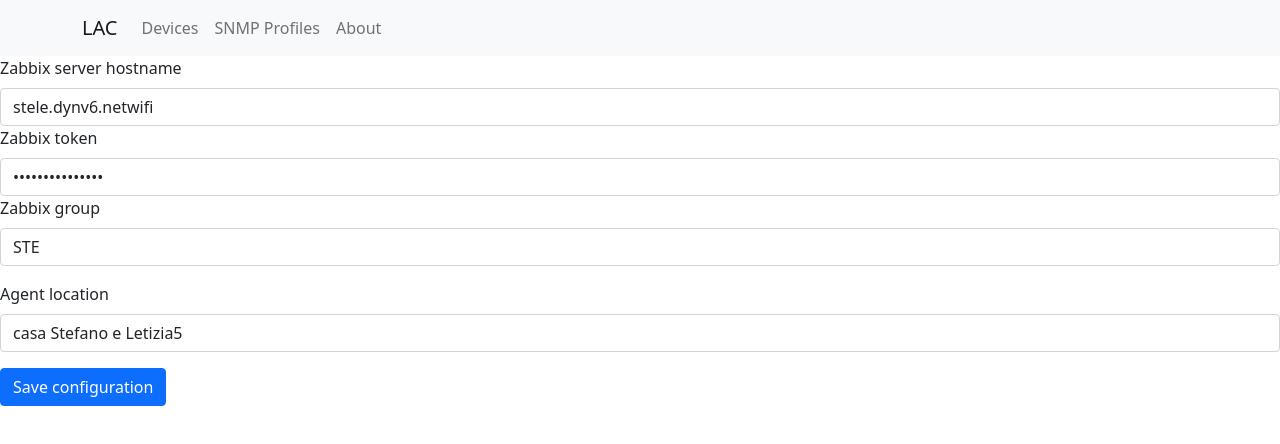
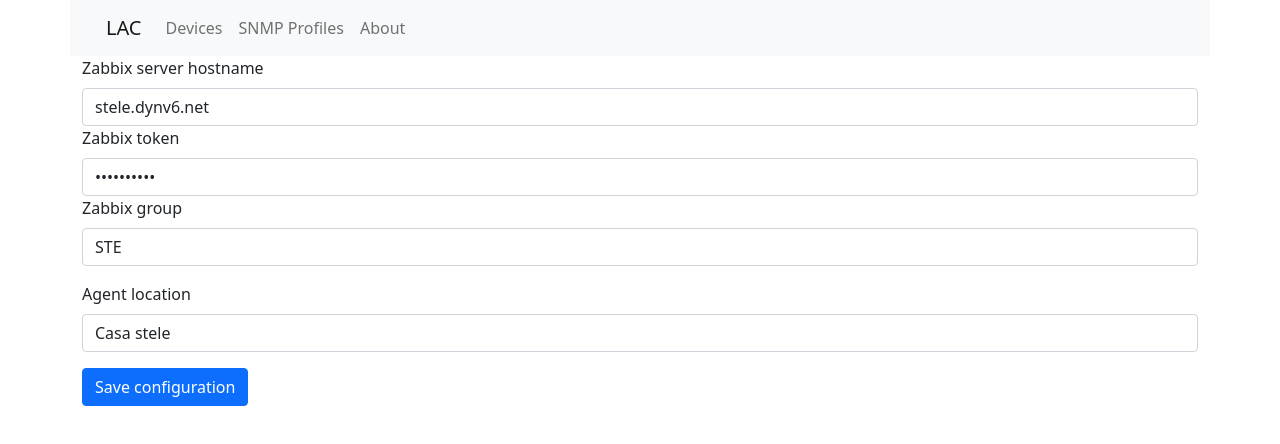
Before and after one commit to steledama/lac, a Next.js app: page / in a window 1280 px wide. Shown: the top 444 px of the page. Built offline with nearby package versions, Linux system fonts and the light colour scheme.

Commit message:
conf instead of config to avoid conflicts

```diff
--- /dev/null
+++ b/conf.json
@@ -0,0 +1 @@
+{"server":"stele.dynv6.net","token":"tokenpippo","group":"STE","location":"Casa stele"}
--- a/config.json
+++ /dev/null
@@ -1 +0,0 @@
-{"server":"stele.dynv6.netwifi","token":"slòdkjhsòoldgfj","group":"STE","location":"casa Stefano e Letizia5"}
--- a/pages/api/configLac/index.js
+++ b/pages/api/conf/index.js
@@ -2,10 +2,10 @@
 
 export default function handler(req, res) {
   if (req.method === 'POST') {
-    const configLac = req.body.configLac;
+    const conf = req.body.conf;
     try {
-      fs.writeFileSync('config.json', JSON.stringify(configLac), 'utf8');
-      res.status(201).json(configLac);
+      fs.writeFileSync('conf.json', JSON.stringify(conf), 'utf8');
+      res.status(201).json(conf);
     } catch (err) {
       console.error(err);
     }
--- a/pages/components/Config.js
+++ b/pages/components/Conf.js
@@ -1,11 +1,11 @@
 import { Form, Button } from 'react-bootstrap';
 import { useState } from 'react';
 
-const Config = ({ configLac, onSave }) => {
-  const [server, setServer] = useState(configLac.server);
-  const [token, setToken] = useState(configLac.token);
-  const [group, setGroup] = useState(configLac.group);
-  const [location, setLocation] = useState(configLac.location);
+const Conf = ({ conf, onSave }) => {
+  const [server, setServer] = useState(conf.server);
+  const [token, setToken] = useState(conf.token);
+  const [group, setGroup] = useState(conf.group);
+  const [location, setLocation] = useState(conf.location);
 
   const onSubmit = (e) => {
     e.preventDefault();
@@ -55,4 +55,4 @@
   );
 };
 
-export default Config;
+export default Conf;
--- a/pages/components/Layout.js
+++ b/pages/components/Layout.js
@@ -1,11 +1,15 @@
-// import { Navbar, Container, Nav } from 'react-bootstrap';
+import { Container, Row, Col } from 'react-bootstrap';
 import Navigation from './Navigation';
 
 const Layout = ({ children }) => {
   return (
     <>
-      <Navigation />
-      {children}
+      <Container fluid="md">
+        <Row>
+          <Navigation />
+          {children}
+        </Row>
+      </Container>
     </>
   );
 };
--- a/pages/index.jsx
+++ b/pages/index.jsx
@@ -1,15 +1,16 @@
 import fs from 'fs';
 import React from 'react';
-import Config from './components/Config';
+import Conf from './components/Conf';
 import { useState } from 'react';
 
+// get initial conf
 export const getServerSideProps = () => {
   try {
-    const data = fs.readFileSync('config.json', 'utf8');
-    const configFromFile = JSON.parse(data);
+    const data = fs.readFileSync('conf.json', 'utf8');
+    const conFromFile = JSON.parse(data);
     return {
       props: {
-        configFromFile,
+        conFromFile,
       },
     };
   } catch (err) {
@@ -17,14 +18,14 @@
   }
 };
 
-export default function Home({ configFromFile }) {
-  const [configLac, setConfigLac] = useState(configFromFile);
+export default function Home({ conFromFile }) {
+  const [conf, setConf] = useState(conFromFile);
 
-  // save config
-  const onSave = async (configLac) => {
-    const response = await fetch('/api/configLac', {
+  // save conf
+  const onSave = async (conf) => {
+    const response = await fetch('/api/conf', {
       method: 'POST',
-      body: JSON.stringify({ configLac }),
+      body: JSON.stringify({ conf }),
       headers: {
         'Content-Type': 'application/json',
       },
@@ -35,7 +36,7 @@
 
   return (
     <>
-      <Config onSave={onSave} configLac={configLac} />
+      <Conf onSave={onSave} conf={conf} />
     </>
   );
 }
--- a/style/index.css
+++ b/style/index.css
@@ -1,26 +1,2 @@
 /* ensure all pages have Bootstrap CSS */
 @import '~bootstrap/dist/css/bootstrap.min.css';
-
-.md-container {
-  max-width: 800px;
-  padding-top: 2rem;
-}
-
-.sml-card {
-  width: 22rem;
-  margin: 1rem 0;
-}
-
-.cntr-footer {
-  height: 80px;
-  margin-top: 20px;
-  display: flex;
-  align-items: center;
-  justify-content: center;
-  border-top: 1px solid #ccc;
-}
-
-.sml-logo {
-  height: 1em;
-  margin-left: 10px;
-}
```
